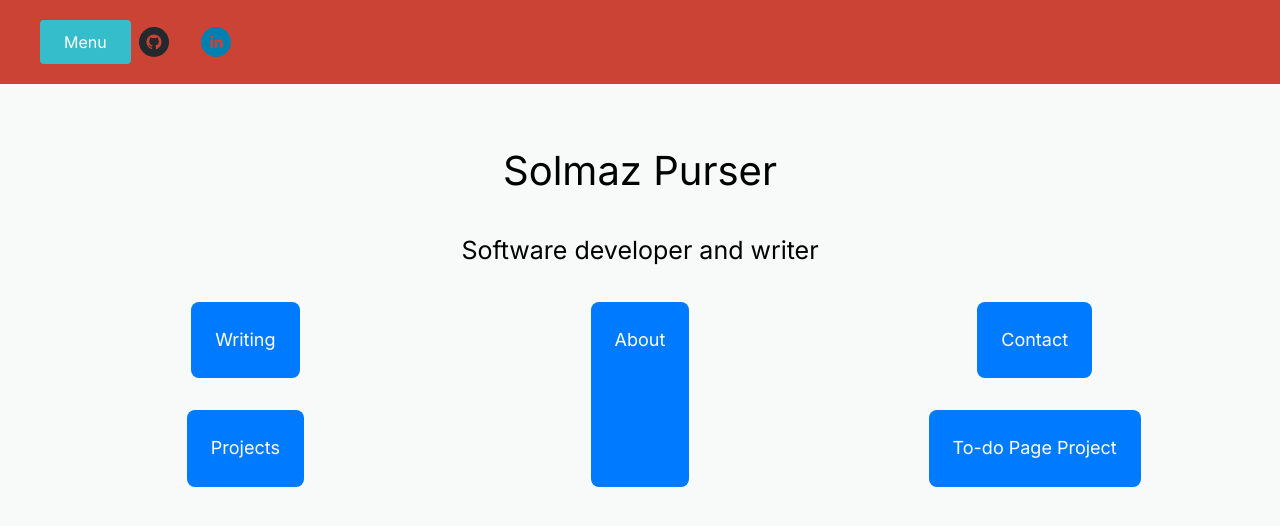
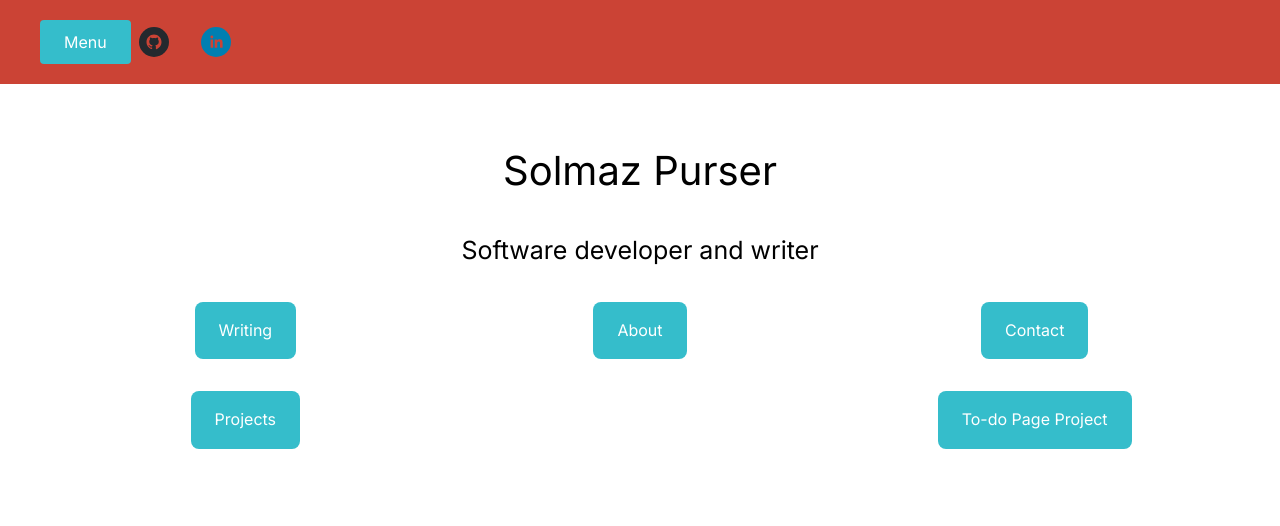
Before and after one commit to bookloversolmaz/django-website-react, a React (Create React App) app in the folder frontend/: page / in a window 1280 px wide. Shown: the top 526 px of the page. Built offline with nearby package versions, Linux system fonts and the light colour scheme.

Commit message:
Still deciding colour scheme

```diff
--- a/frontend/src/components/home/home.css
+++ b/frontend/src/components/home/home.css
@@ -1,4 +1,3 @@
-/* Home.css */
 .home-container {
   text-align: center;
   padding: 2rem;
@@ -16,12 +15,13 @@
 
 .link-box {
   display: block;
-    padding: 1.5rem;
-    background-color: #007bff;
+  padding: 1rem 1.5rem; /* Adjust padding to reduce size */
+  background-color: #35bdcb;
   color: white;
   text-decoration: none;
   border-radius: 8px;
   text-align: center;
+  font-size: 1rem; /* Adjust text size if necessary */
 }
 
 /* Specific positioning for the boxes */
@@ -37,7 +37,7 @@
 
 .link3 {
   grid-column: 2; /* Middle column */
-    grid-row: 1 / 3; /* Span both rows (top to bottom) */
+  grid-row: 1;    /* Only spans the first row */
 }
 
 .link4 {
--- a/frontend/src/components/todo/todo.css
+++ b/frontend/src/components/todo/todo.css
@@ -39,7 +39,7 @@
 
 /* Submit button styles */
 .btn {
-    background-color: #007bff;
+    background-color: #35bdcb;
     color: #fff;
     padding: 0.5rem 1rem;
     border: none;
--- a/frontend/src/index.css
+++ b/frontend/src/index.css
@@ -22,7 +22,7 @@ body {
   line-height: 1.6; /* Improve readability with increased line spacing */
   font-size: 18px; /* Default size for body text */
   color: black; /* Optional: Adjust paragraph text color */
-  background-color: #f8f9f9;
+  background-color: white;
 }
 
 p {
@@ -115,3 +115,6 @@ a.button-link:disabled {
   cursor: not-allowed;
   transform: none;
 }
+
+
+/* colours: main header #cb4335, second: #35bdcb, darker colour #21767f, very light #e6f7f9 */
```
Also changed, not shown: frontend/src/components/home/home.js (line endings or trailing spaces). Lines whose indentation alone changed are shown as unchanged.
